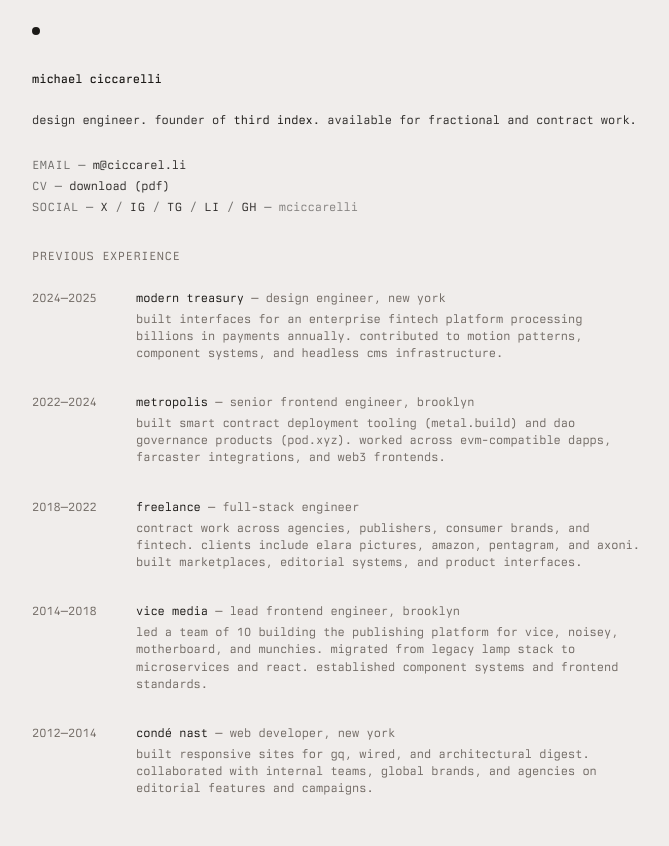
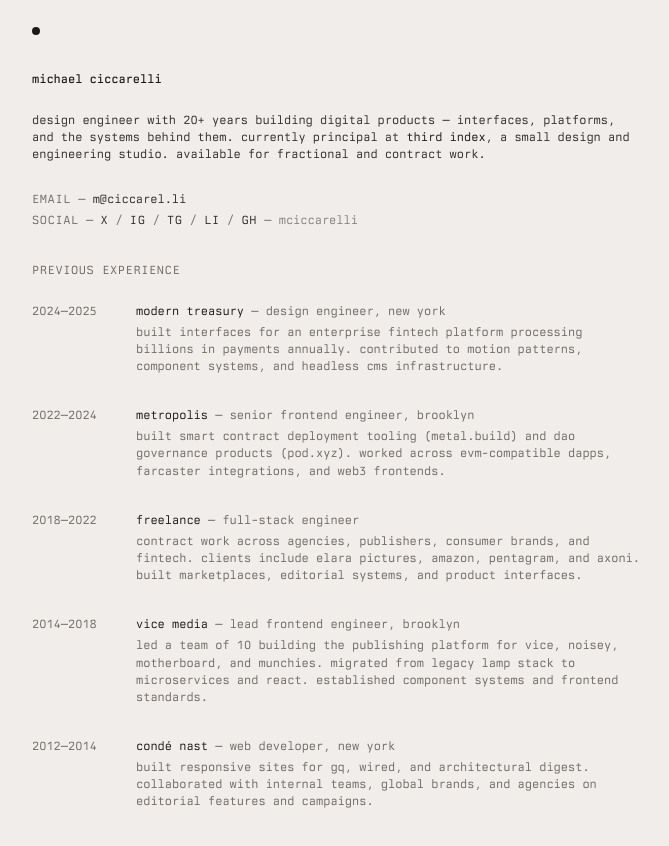
Before and after one commit to mciccarelli/personal-site, a Next.js app: page / in a window 1280 px wide. Shown: the top 846 px of the page, without its empty margins (304-973 px from the left). Built offline with nearby package versions, Linux system fonts and the light colour scheme.

Commit message:
update copy

```diff
--- a/app/page.tsx
+++ b/app/page.tsx
@@ -68,12 +68,6 @@ export default function Home() {
               <a href="mailto:m@ciccarel.li">m@ciccarel.li</a>
             </div>
             <div>
-              <span className="tracking-wider uppercase">cv</span> —{' '}
-              <a href="/resume.pdf" target="_blank" rel="noopener noreferrer">
-                download (pdf)
-              </a>
-            </div>
-            <div>
               <span className="tracking-wider uppercase">social</span> — <SocialLinks />
             </div>
           </section>
--- a/data.json
+++ b/data.json
@@ -1,6 +1,6 @@
 {
 	"bio": [
-		"design engineer. founder of [third index](https://thirdindex.co). available for fractional and contract work."
+		"design engineer with 20+ years building digital products — interfaces, platforms, and the systems behind them. currently principal at [third index](https://thirdindex.co), a small design and engineering studio. available for fractional and contract work."
 	],
 	"timeline": [
 		{
```
